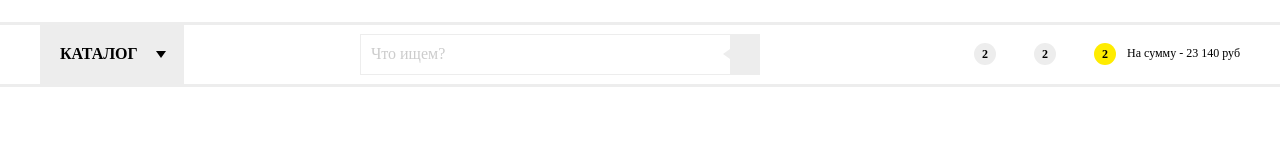
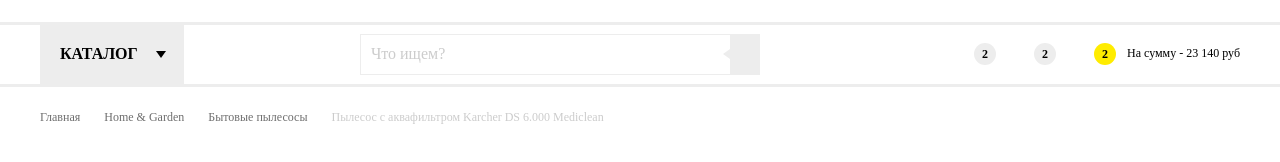
Before and after one commit to vladian95/uventa, a website: page app/index.html in a window 1280 px wide. Shown: the part 170-332 px from the top of the page. Drawn offline with nearby package versions, Linux system fonts and the light colour scheme; files that its build step writes are made by us from their sources; a web font is replaced by a local one.

Commit message:
added breadcrumbs

```diff
--- a/app/index.html
+++ b/app/index.html
@@ -75,6 +75,18 @@
             </div>
         </div>
     </section>
+    <section class="breadcrumbs">
+        <div class="container">
+            <div class="breadcrumbs__inner">
+                <ul class="breadcrumbs__list">
+                    <li><a href="#">Главная</a></li>
+                    <li><a href="#">Home & Garden</a></li>
+                    <li><a href="#">Бытовые пылесосы</a></li>
+                    <li><span>Пылесос с аквафильтром Karcher DS 6.000 Mediclean</span></li>
+                </ul>
+            </div>
+        </div>
+    </section>
 
 
 
--- a/app/scss/style.scss
+++ b/app/scss/style.scss
@@ -180,3 +180,24 @@
         }
     }
 }
+.breadcrumbs__inner{
+    padding: 20px 0px;
+    ul{
+        li{
+            display: inline-block;
+            &:last-child{
+                span{
+                    color: #cccccc;
+                    font-size: 12px;
+                }
+            }
+            a{
+                color: #6e6e6e;
+                font-size: 12px;
+            }
+            & + li{
+                margin-left: 20px;
+            }
+        }
+    }
+}
```
